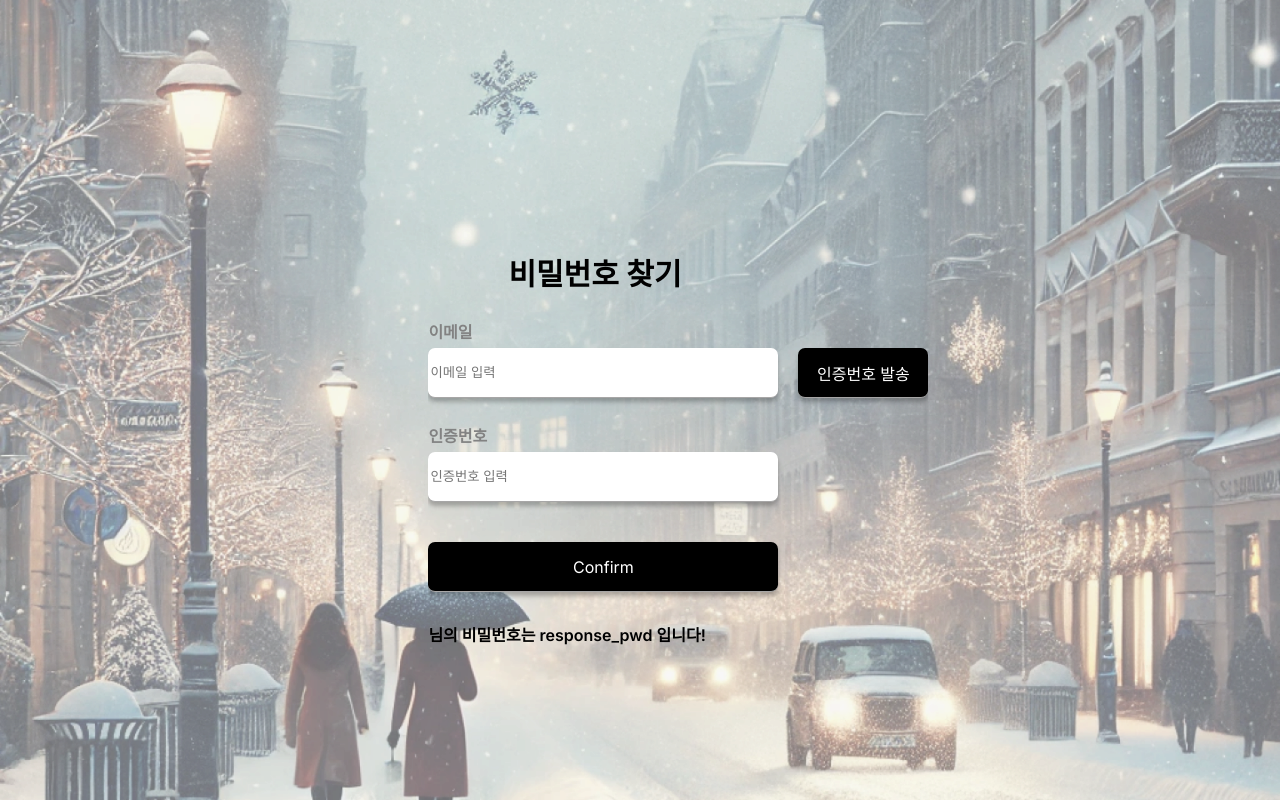
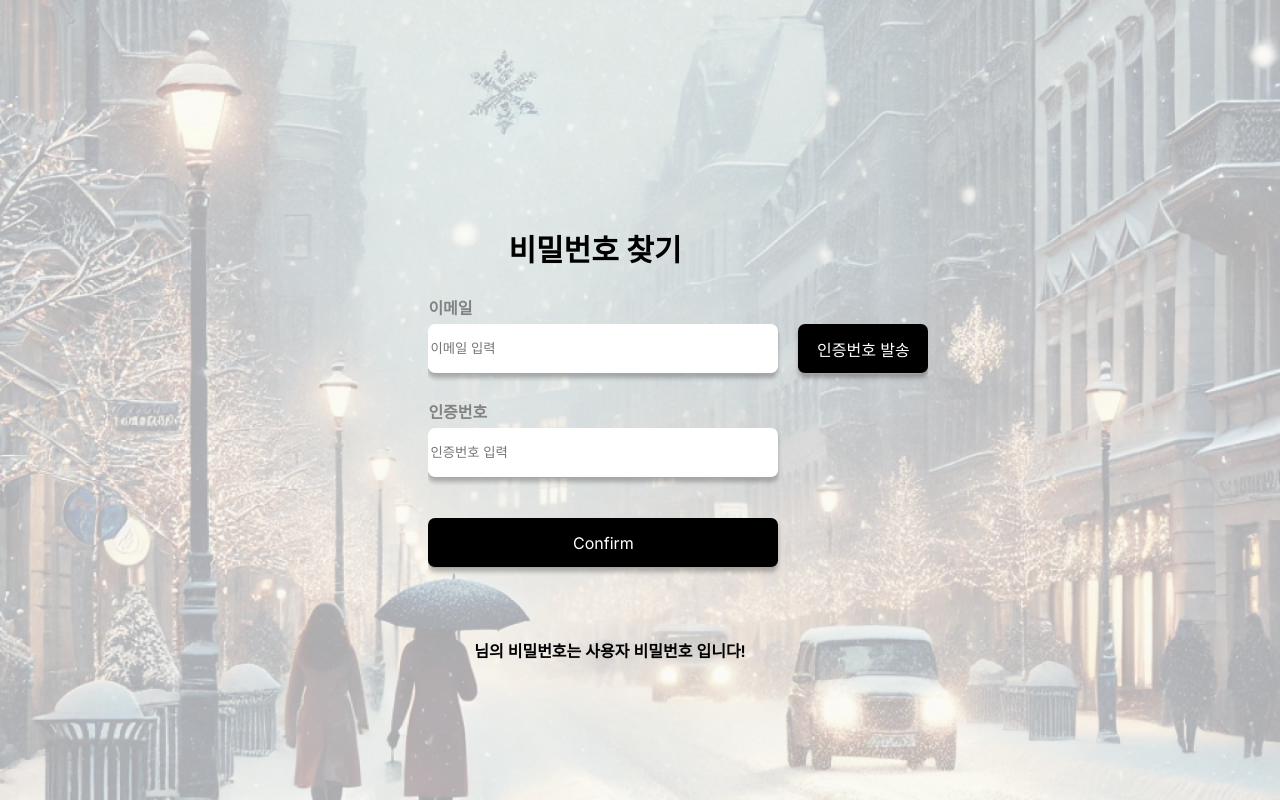
Before and after one commit to ChanHyuckYou/Ongil_Bepo, a React (Vite) app: page /find-pwd in a window 1280 px wide. Both pictures are taken after a click on the element "Confirm". Built offline with nearby package versions, Linux system fonts and the light colour scheme; a web font is replaced by a local one.

Commit message:
비밀번호 찾기 페이지 수정

```diff
--- a/src/screens/Findpwd.jsx
+++ b/src/screens/Findpwd.jsx
@@ -1,30 +1,39 @@
 import styles from '../styles/FindPwd.module.css';
-import {useState} from 'react';
+import { useState } from 'react';
 
 const FindPwd = () => {
-  const [email, setEmail] = useState("");
+  const [emailInput, setEmailInput] = useState(""); // 입력 필드 값
+  const [email, setEmail] = useState(""); // 저장된 이메일
   const [authNum, setAuthNum] = useState("");
   const [responsePwd, setResponsePwd] = useState("");
 
-  const handleEmailChange = (e) => {
-    setEmail(e.target.value);
+  // 이메일 입력 필드 변경 핸들러
+  const handleEmailInputChange = (e) => {
+    setEmailInput(e.target.value); // 입력 필드 값 업데이트
   };
 
+  // 이메일 저장 버튼 클릭 핸들러
+  const save = () => {
+    setEmail(emailInput); // 입력된 값을 저장
+  };
+
+  // 인증번호 입력 핸들러
   const handleAuthNumChange = (e) => {
     setAuthNum(e.target.value);
   };
 
+  // 인증번호 발송 버튼 클릭 핸들러
   const sendAuthCode = () => {
-    // 인증번호 발송 로직
-    console.log("인증번호 발송");
+    console.log("인증번호 발송"); // 인증번호 발송 로직
   };
 
+  // 비밀번호 확인 버튼 클릭 핸들러
   const confirmPwd = () => {
-    // 비밀번호 확인 로직
-    setResponsePwd("response_pwd"); // 예시로 response_pwd 설정
+    setResponsePwd("사용자 비밀번호"); // 임의로 지정
   };
 
   return (
+    <div className={styles.FindPwdContainer}>
       <div className={styles.FindPwdForm}>
         <div className={styles.title}>비밀번호 찾기</div>
         <div className={styles.emailTxt}>이메일</div>
@@ -32,11 +41,11 @@ const FindPwd = () => {
         <div className={styles.form}>
           <input
             className={styles.emailInput}
-            value={email}
-            onChange={handleEmailChange}
+            value={emailInput} // 이메일 입력 필드 값
+            onChange={handleEmailInputChange} // 값 변경 핸들러 연결
             placeholder="이메일 입력"
           />
-          <div className={styles.keyBtn} onClick={sendAuthCode}>
+          <div className={styles.keyBtn} onClick={save}>
             인증번호 발송
           </div>
         </div>
@@ -51,14 +60,17 @@ const FindPwd = () => {
         <div className={styles.submitBtn} onClick={confirmPwd}>
           Confirm
         </div>
+      </div>
+
+      <div className={styles.responseMessage}>
         {responsePwd && (
-        <div className={styles.responseMessage}>
+          <div>
             {email}님의 비밀번호는 {responsePwd} 입니다!
           </div>
         )}
       </div>
+    </div>
   );
 };
 
-
 export default FindPwd;
--- a/src/styles/FindPwd.module.css
+++ b/src/styles/FindPwd.module.css
@@ -5,6 +5,10 @@ body, html {
     height: 100%;
     overflow: auto; /* Prevent body overflow */
     white-space: nowrap; /* 텍스트나 콘텐츠가 한 줄로 나가도록 설정 */
+}
+
+.FindPwdContainer {
+    height: 100vh; /* 화면 전체 높이 */
     background: url("/images/Login_background.png");
     background-repeat: no-repeat; /* 이미지 반복 방지 */
     background-size: cover; /* 배경 이미지를 전체 영역에 맞춤 */
@@ -17,8 +21,7 @@ body, html {
     width: 500px;
     height: 400px;
     overflow: hidden;
-    position: absolute;
-    top: 50%;
+    top: 47%;
     left: 53%;
     transform: translate(-50%, -50%);
 }
@@ -88,6 +91,7 @@ body, html {
     border-radius: 7px;
     border-bottom: 1px solid #a7a6a6;
     box-sizing: border-box;
+
     width: 130px;
     height: 50px;
     /* 글씨 가운데 정렬 */
@@ -120,8 +124,13 @@ body, html {
     cursor: pointer;
 }
 
+
 .responseMessage {
-  	position: relative;
-  	top: 130px;
-  	font-weight: 600;
+    position: absolute; /* FindPwdForm을 기준으로 위치 조정 */
+    top: calc(50% + 250px); /* FindPwdForm의 아래로 배치 (높이 + 간격 포함) */
+    left: calc(50% - 30px); /* 수평 중앙 */
+    transform: translate(-50%, -50%); /* 수평 중앙 보정 */
+    width: 100%;
+    font-weight: 600; /* 두께 */
+    text-align: center; /* 텍스트 가운데 정렬 */
 }
```
Lines whose indentation alone changed are shown as unchanged.
